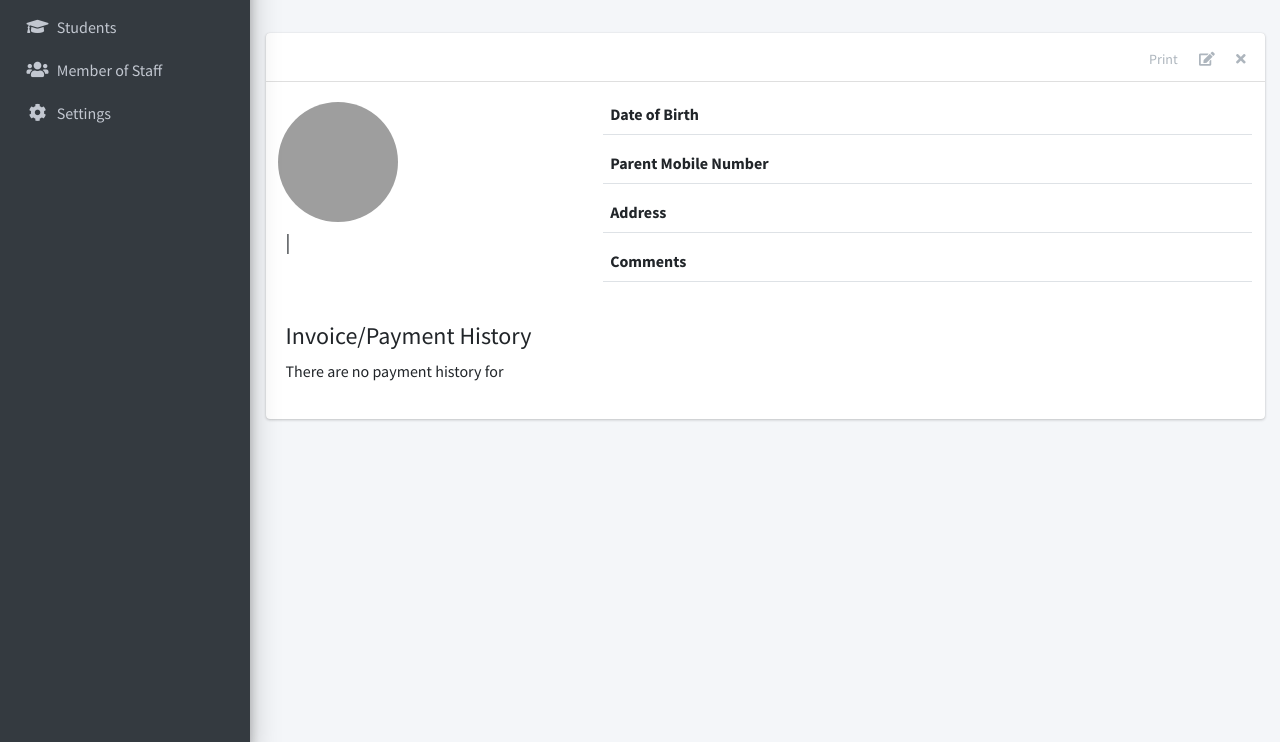
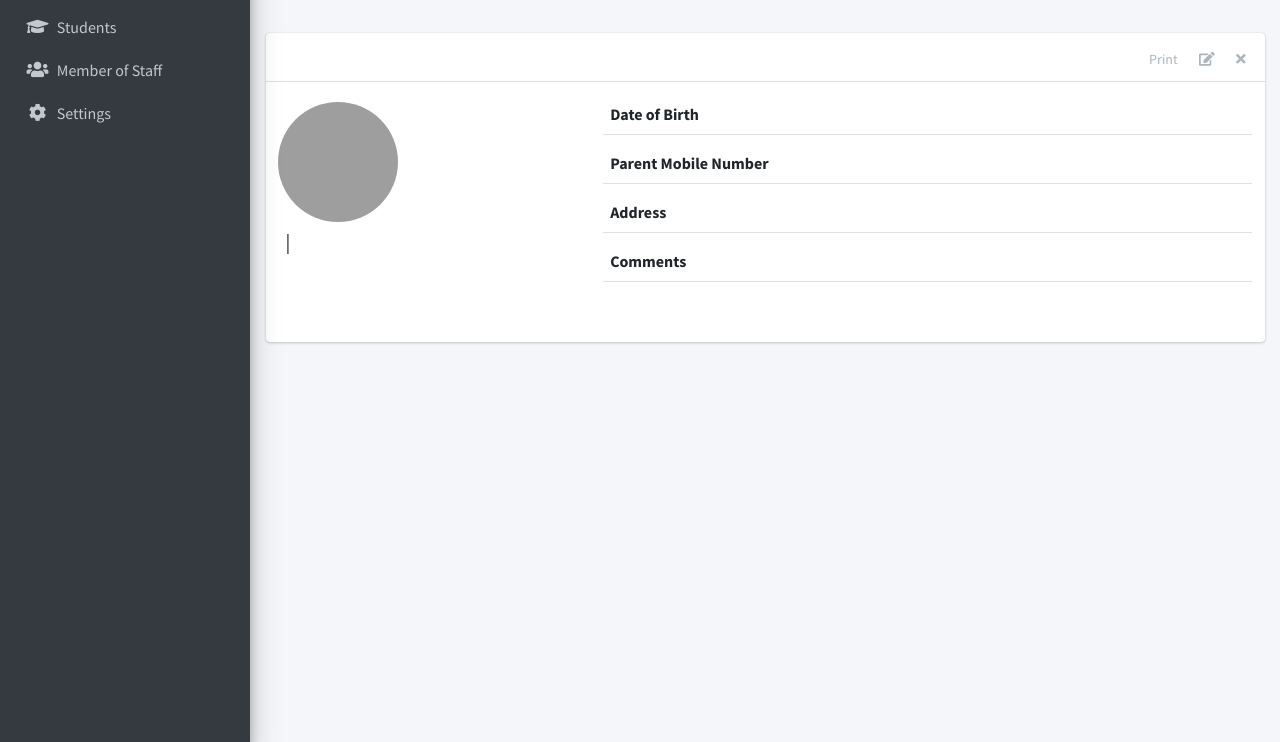
Before and after one commit to aaradhana-ojha/schoolbus, a Django app: template apps/students/templates/students/student_detail.html in a window 1280 px wide. Shown: the part 58-800 px from the top of the page. Run offline with Django 3.2, Linux system fonts and the light colour scheme; the template is opened without the code that fills it, so the values that code supplies are empty; some libraries are stand-ins or nearby versions; grey boxes are pictures that could not be loaded.

Commit message:
updated finance

```diff
--- a/apps/students/templates/students/student_detail.html
+++ b/apps/students/templates/students/student_detail.html
@@ -49,6 +49,7 @@
               Date of Birth
             </label>
             <div class="col">
+
               {{ object.date_of_birth }}
             </div>
           </div>
@@ -76,39 +77,17 @@
             </label>
             <div class="col">
               {{ object.others }}
+
             </div>
           </div>
 
         </div>
 
+
       </div>
     </div>
 
-    <h4>Invoice/Payment History</h4>
-    {% if payments %}
-      <table class="table table-sm table-bordered table-hover">
-        <thead class="thead-light">
-          <tr>
-            <th>For</th>
-            <th>Amount Payable</th>
-            <th>Amount Paid</th>
-            <th>balance</th>
-          </tr>
-        </thead>
-        <tbody>
-          {% for payment in payments %}
-            <tr class='clickable-row' data-href="{% url 'invoice-detail' payment.id %}">
-              <td>{{payment.session}} - {{payment.term}} - {{ payment.class_for}}</td>
-              <td>{{payment.total_amount_payable}}</td>
-              <td>{{payment.total_amount_paid}}</td>
-              <td>{{payment.balance}}</td>
-            </tr>
-          {% endfor %}
-        </tbody>
-      </table>
-    {% else %}
-        <p>There are no payment history for {{object}}</p>
-    {% endif %}
+
 
 
 
```
